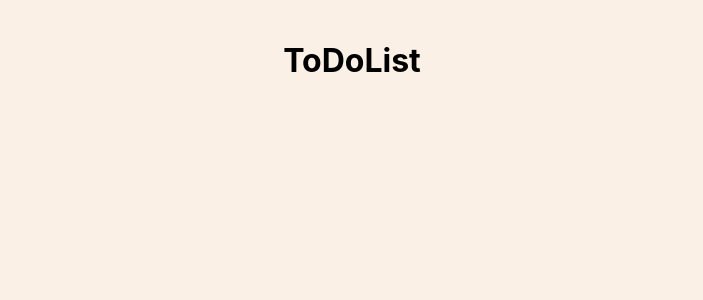
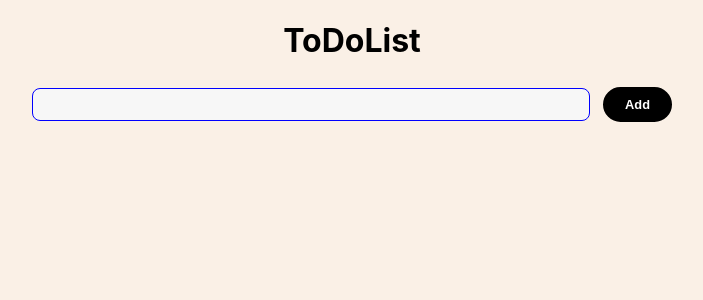
Before and after one commit to devpranab/ToDoList-Client, a React (Create React App) app: page / in a window 1280 px wide. Shown: the top 300 px of the page, without its empty margins (288-991 px from the left). Built offline with nearby package versions, Linux system fonts and the light colour scheme.

Commit message:
3. styling the form component _ preparing for the functionality

```diff
--- /dev/null
+++ b/src/components/Form.js
@@ -0,0 +1,19 @@
+import React from 'react';
+import { FormContainer, Input, Button } from './StyledComponents';
+
+const Form = () => {
+    return (
+        <FormContainer>
+        <Input
+          value=""
+          type="text"
+          role="input"
+        />
+        <Button type="submit">
+          Add
+        </Button>
+      </FormContainer>
+    );
+};
+
+export default Form;
--- a/src/components/StyledComponents.js
+++ b/src/components/StyledComponents.js
@@ -1,7 +1,48 @@
 import styled from "styled-components";
 
-
+// ToDoList component
 export const Container = styled.div`
-  padding: 20px;
+  width: 50%;
+  margin: 0 auto;
   text-align: center;
 `;
+
+// Form component
+export const FormContainer = styled.form`
+  display: flex;
+  align-items: center;
+  justify-content: center;
+  padding: 5px 0px;
+  @media (max-width: 420px) {
+    flex-direction: column;
+  }
+`;
+
+export const Input = styled.input`
+  background-color: #f7f7f7;
+  width: 100%;
+  padding: 8px;
+  border: 1px solid blue;
+  border-radius: 8px;
+  :focus {
+    border: 3px solid #ef7360;
+    outline: none;
+  }
+`;
+
+export const Button = styled.button`
+  background: black;
+  border-radius: 18px;
+  border: 2px solid black;
+  color: white;
+  margin-left: 1em;
+  padding: 8px 20px;
+  cursor: pointer;
+  font-size: 0.8rem;
+  font-weight: 600;
+  @media (max-width: 420px) {
+    margin-top: 10px;
+    margin-left: 0;
+    width: 100%;
+  }
+`;
--- a/src/components/ToDoList.js
+++ b/src/components/ToDoList.js
@@ -1,11 +1,13 @@
 import React from 'react';
 import { Container } from './StyledComponents';
+import Form from './Form';
 
 const ToDoList = () => {
     return (
         <Container>
             <h1>ToDoList</h1>
             {/* Form component */}
+            <Form/>
             {/* ToDoList */}
             {/* Key */}
             {/* Author component */}
```
Also changed, not shown: 1 other file (tests, documents, lock files or other folders).
